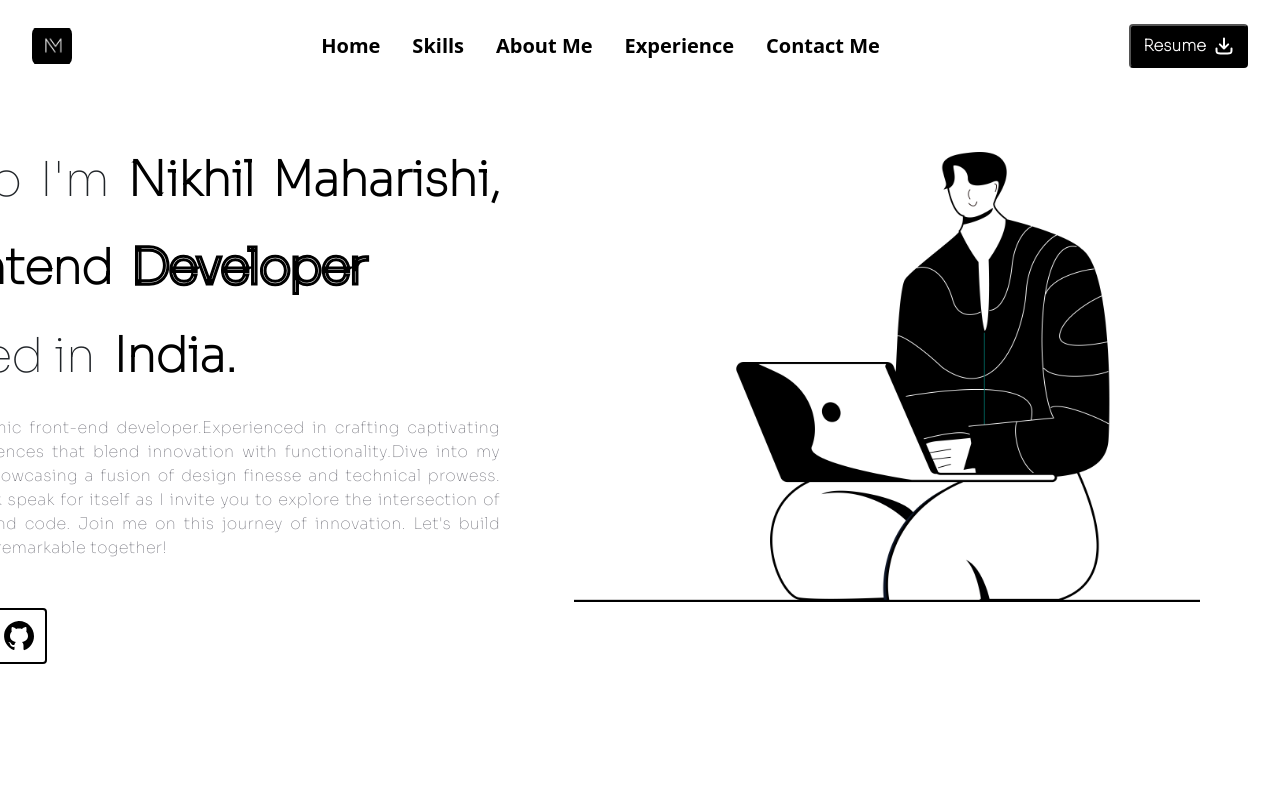
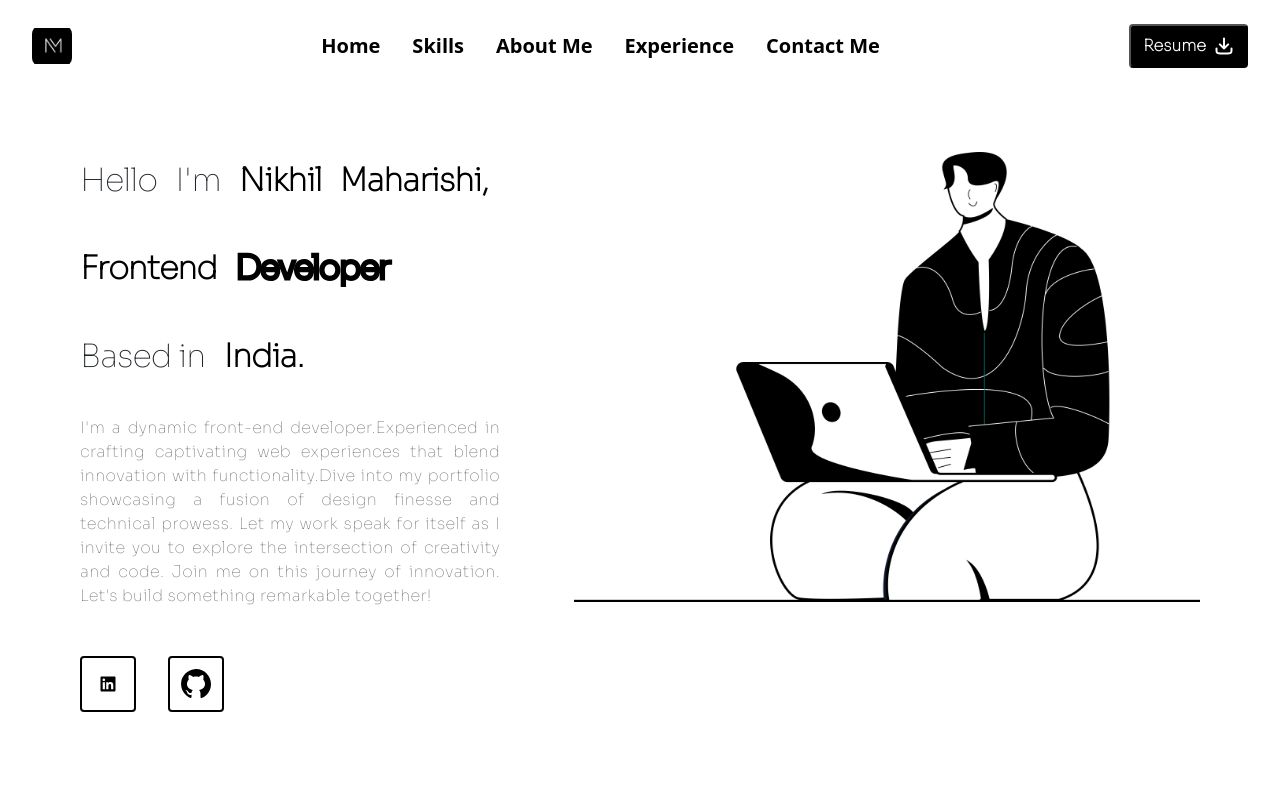
Before and after one commit to nikhil-maharishi/angularPortfolio, an Angular app: page /home in a window 1280 px wide. Shown: the top 788 px of the page. Built offline with nearby package versions, Linux system fonts and the light colour scheme.

Commit message:
style: improve style

```diff
--- a/src/styles.scss
+++ b/src/styles.scss
@@ -371,7 +371,7 @@ body {
   }
   .about-main {
     display: flex;
-    width: 80%;
+    width: 100%;
     padding: 0px 32px;
     gap: 42px;
     justify-content: space-between;
@@ -401,7 +401,7 @@ body {
   }
   .contact-main {
     display: flex;
-    width: 80%;
+    width: 100%;
     padding: 0px 32px;
     justify-content: space-between;
     align-items: center;
@@ -515,6 +515,19 @@ body {
     -webkit-animation-timing-function: ease-out;
     animation-timing-function: ease-out;
   }
+}
+
+@media only screen and (max-width: 1440px) {
+  .page-main{
+    .text-wrap {
+      display: flex;
+      gap: 18px;
+      font-family: Sora;
+      font-size: 32px;
+      font-style: normal;
+    }
+  }
+
 }
 
 @media only screen and (max-width: 576px) {
```
